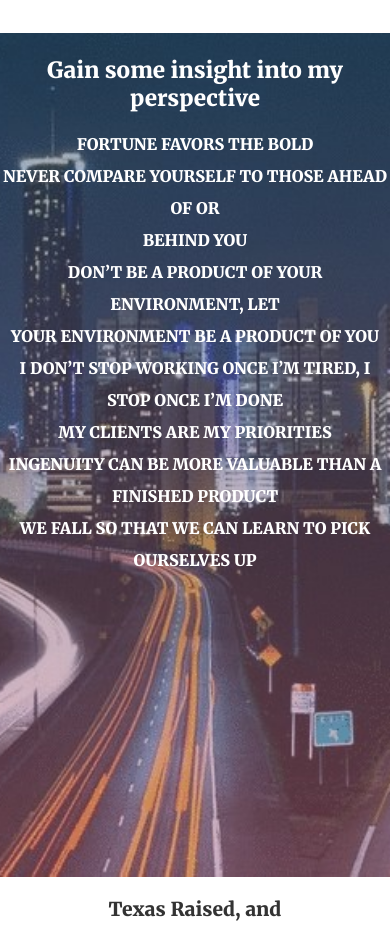
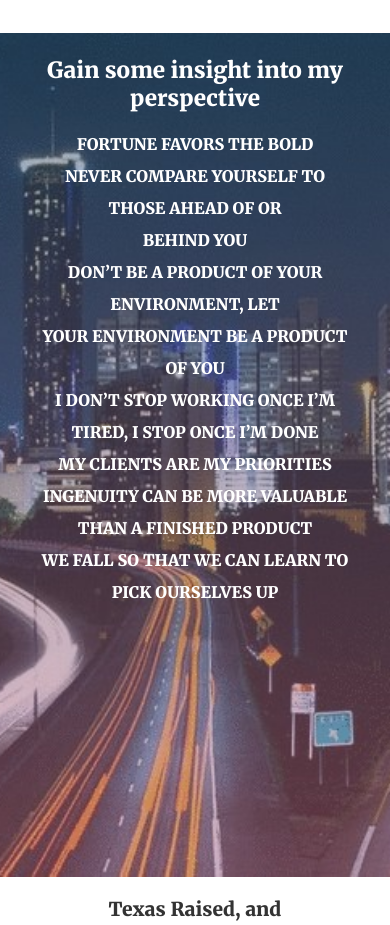
Before and after one commit to cons642/cons642.github.io, a plain HTML site: page index.html in a window 390 px wide. Shown: the part 3648-4573 px from the top of the page. Drawn offline with Linux system fonts and the light colour scheme; a web font is replaced by a local one.

Commit message:
Update styles.css

```diff
--- a/styles.css
+++ b/styles.css
@@ -343,6 +343,7 @@ footer.second p {
 
 	.character p{
 		font-size: 100%;
+		padding: 0% 10% 0% 10%;
 	}
 
 	footer h2{
```
